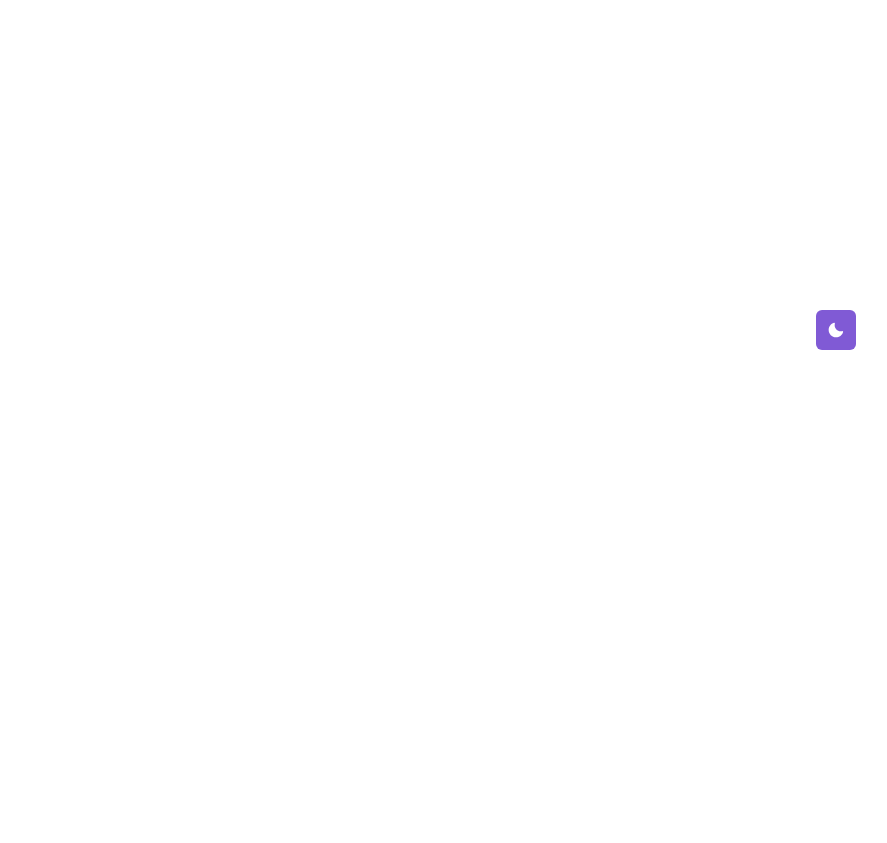
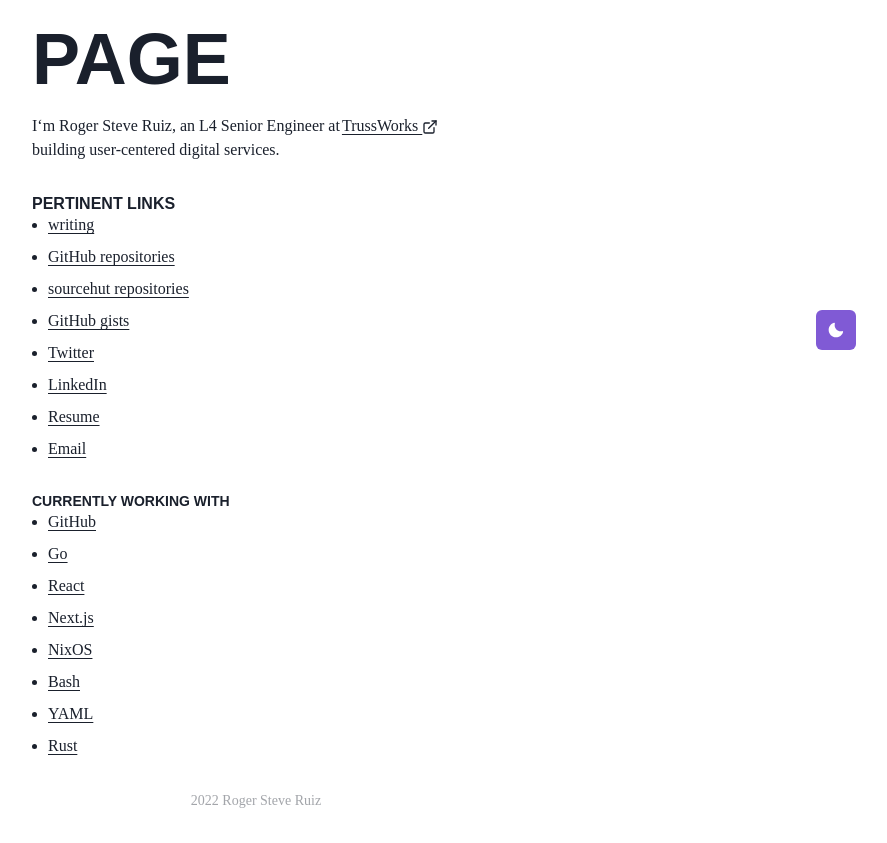
Before and after one commit to rogeruiz/srht-landing-page, a Next.js app: page / in a window 1280 px wide. Shown: the part 410-1253 px from the top of the page, without its empty margins (384-1271 px from the left). Before the commit the page ends 800 px from the top, so only its background shows below. Built offline with nearby package versions, Linux system fonts and the light colour scheme; a web font is replaced by a local one.

Commit message:
Refactor the landing page again

```diff
--- a/pages/index.js
+++ b/pages/index.js
@@ -1,4 +1,13 @@
-import { Box, Container, Heading, Stack, Text, Link } from '@chakra-ui/react'
+import {
+  Box,
+  Container,
+  Heading,
+  Stack,
+  Text,
+  Link,
+  UnorderedList,
+  ListItem
+} from '@chakra-ui/react'
 import { ExternalLinkIcon } from '@chakra-ui/icons'
 import ThemeToggleButton from '../components/theme-toggle-button'
 
@@ -6,25 +15,132 @@ const Home = () => {
   return (
     <Container>
       <ThemeToggleButton />
-      <Stack spacing={4} mt={'1rem'}>
+      <Stack spacing={8} mt={'1rem'}>
         <Box>
-          <Heading
-            borderBottom={'1px'}
-            as="h1"
-            size="lg"
-            textTransform={'uppercase'}
-          >
-            Landing page
+          <Heading as="h1" fontSize={'7xl'} textTransform={'uppercase'} mb={3}>
+            Roger Steve Ruiz has a landing page
           </Heading>
-        </Box>
-        <Box>
-          <Text fontSize="3xl">
+          <Text>
             I&lsquo;m Roger Steve Ruiz, an L4 Senior Engineer at
-            <Link textDecor={'underline'} href="https://truss.works/">
-              TrussWorks <ExternalLinkIcon fontSize={'1rem'} mr="6px" />
+            <Link
+              textDecor={'underline'}
+              mx={'2px'}
+              href="https://truss.works/"
+            >
+              TrussWorks <ExternalLinkIcon fontSize={'1rem'} mr="3px" />
             </Link>
             building user-centered digital services.
           </Text>
+        </Box>
+        <Box>
+          <Heading as="h2" fontSize={'md'} textTransform={'uppercase'}>
+            Pertinent links
+          </Heading>
+          <UnorderedList spacing={2}>
+            <ListItem>
+              <Link textDecor={'underline'} href="https://write.rog.gr/">
+                writing
+              </Link>
+            </ListItem>
+            <ListItem>
+              <Link textDecor={'underline'} href="https://github.com/rogeruiz/">
+                GitHub repositories
+              </Link>
+            </ListItem>
+            <ListItem>
+              <Link textDecor={'underline'} href="https://git.sr.ht/~rogeruiz/">
+                sourcehut repositories
+              </Link>
+            </ListItem>
+            <ListItem>
+              <Link
+                textDecor={'underline'}
+                href="https://gist.github.com/rogeruiz/"
+              >
+                GitHub gists
+              </Link>
+            </ListItem>
+            <ListItem>
+              <Link textDecor={'underline'} href="https://twitter.com/rogeruiz">
+                Twitter
+              </Link>
+            </ListItem>
+            <ListItem>
+              <Link
+                textDecor={'underline'}
+                href="http://linkedin.com/in/rogeruiz/"
+              >
+                LinkedIn
+              </Link>
+            </ListItem>
+            <ListItem>
+              <Link
+                textDecor={'underline'}
+                href="https://write.rog.gr/resume.pdf"
+              >
+                Resume
+              </Link>
+            </ListItem>
+            <ListItem>
+              <Link textDecor={'underline'} href="https://git.sr.ht/~rogeruiz/">
+                Email
+              </Link>
+            </ListItem>
+          </UnorderedList>
+        </Box>
+        <Box>
+          <Heading as="h3" fontSize={'sm'} textTransform={'uppercase'}>
+            Currently working with
+          </Heading>
+          <UnorderedList spacing={2}>
+            <ListItem>
+              <Link textDecor={'underline'} href="https://github.com/">
+                GitHub
+              </Link>
+            </ListItem>
+            <ListItem>
+              <Link textDecor={'underline'} href="https://golang.org/">
+                Go
+              </Link>
+            </ListItem>
+            <ListItem>
+              <Link textDecor={'underline'} href="https://reactjs.org/">
+                React
+              </Link>
+            </ListItem>
+            <ListItem>
+              <Link textDecor={'underline'} href="https://nextjs.org/">
+                Next.js
+              </Link>
+            </ListItem>
+            <ListItem>
+              {' '}
+              <Link textDecor={'underline'} href="https://nixos.org/">
+                NixOS
+              </Link>
+            </ListItem>
+            <ListItem>
+              {' '}
+              <Link
+                textDecor={'underline'}
+                href="http://www.tldp.org/HOWTO/Bash-Prog-Intro-HOWTO.html"
+              >
+                Bash
+              </Link>
+            </ListItem>
+            <ListItem>
+              {' '}
+              <Link textDecor={'underline'} href="https://yaml.org/">
+                YAML
+              </Link>
+            </ListItem>
+            <ListItem>
+              {' '}
+              <Link textDecor={'underline'} href="https://www.rust-lang.org/">
+                Rust
+              </Link>
+            </ListItem>
+          </UnorderedList>
         </Box>
       </Stack>
     </Container>
```
